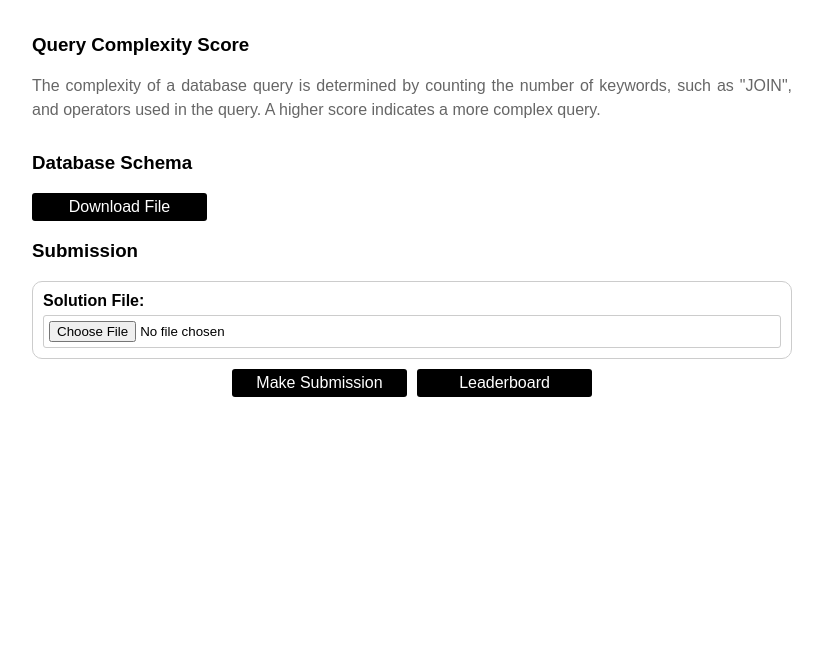
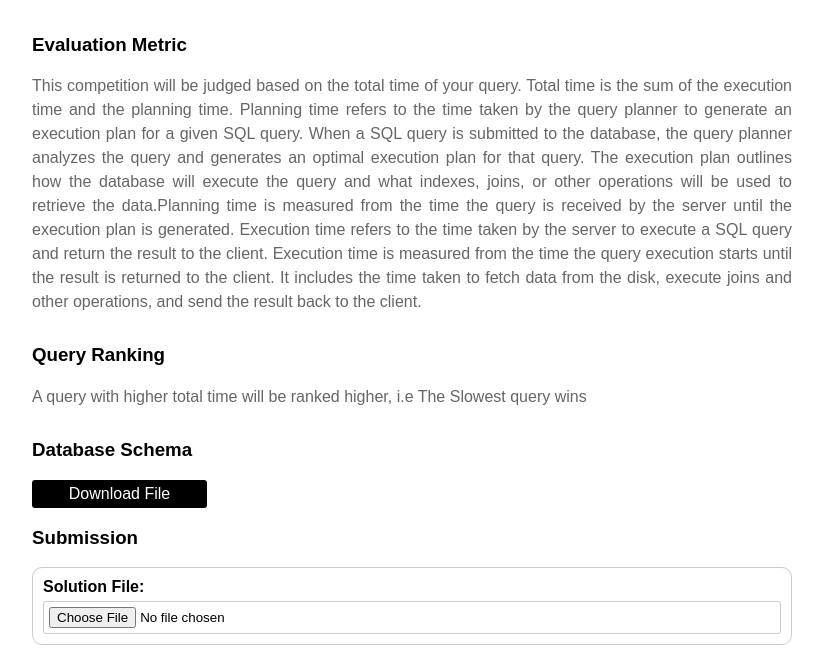
Before and after one commit to AnjuGopalkrishnan/leaderboard, a FastAPI app: page /onecompetition.html in a window 1280 px wide. Shown: the part 149-798 px from the top of the page, without its empty margins (228-1051 px from the left). Before the commit the page ends 546 px from the top, so only its background shows below. Run offline with FastAPI, Linux system fonts and the light colour scheme; parts of the project's set-up code (start-up, migrations or seed data) failed here and were passed over.

Commit message:
UI changes (#7)
Co-authored-by: Aakash <aakash.adithya@gmail.com>

```diff
--- a/main.py
+++ b/main.py
@@ -91,6 +91,10 @@ def home(request: Request):
 @app.get("/hostcompetition.html")
 def home(request: Request):
     return templates.TemplateResponse("hostcompetition.html", {"request": request})
+
+@app.get("/metricsDescription.html")
+def home(request: Request):
+    return templates.TemplateResponse("metricsDescription.html", {"request": request})
 
 
 @app.post("/v1/user/register")
@@ -253,6 +257,8 @@ def get_competition_details(id: int, db: Session = Depends(infra.db.get_db),
         "title": competition.title,
         "description": competition.description,
         "host_user_id": competition.host_user_id,
+        "metric": competition.metric,
+        "query_type" : competition.query_type
     }
 
     return competition_dict
--- a/templates/onecompetition.html
+++ b/templates/onecompetition.html
@@ -188,12 +188,11 @@
         <h2 id="header"></h2>
         <h3>Problem Description</h3>
         <p id="para"></p>
-        <h3>
-            Query Complexity Score
-        </h3>
-        <p>
-            The complexity of a database query is determined by counting the number of keywords, such as "JOIN", and operators used in the query. A higher score indicates a more complex query.
-        </p>
+        <h3>Evaluation Metric</h3>
+        <p id="metric"></p>
+        <h3>Query Ranking</h3>
+        <p id="queryType"></p>
+
         <h3>Database Schema</h3>
         <button type="submit" id="submit" onclick="downloadFile()">Download File</button>
         <h3>Submission</h3>
@@ -201,6 +200,7 @@
             <label for="file">Solution File:</label>
             <input type="file" id="submission" name="file" required>
         </div>
+
 
 
         <div id="error-message">
@@ -263,6 +263,50 @@
                     .then(data => {
                         document.getElementById("header").innerHTML = data.title;
                         document.getElementById("para").innerHTML = data.description;
+                        console.log("Here the metric is " + data.metric);
+                        const metric = data.metric;
+                        const queryType = data.query_type;
+                        console.log("Query type is " + queryType);
+                        if (metric == 3) {
+                            console.log("It is a complexity related query");
+                            document.getElementById("metric").innerHTML = "This competition will be judged based on the Complexity of your query. The complexity of a query is determined by counting the number of keywords, such as 'JOIN', and operators used in the query. A higher score indicates a more complex query.";
+                            if (queryType == 0) {
+                                document.getElementById("queryType").innerHTML = "Simple query wins";
+                            }
+                            else {
+                                document.getElementById("queryType").innerHTML = "Complex query wins";
+                            }
+                        }
+                        else if (metric == 0) {
+                            console.log("It is a execution time query");
+                            document.getElementById("metric").innerHTML = "This competition will be judged based on the execution time of your query. Execution time refers to the time taken by the server to execute a SQL query and return the result to the client. Execution time is measured from the time the query execution starts until the result is returned to the client. It includes the time taken to fetch data from the disk, execute joins and other operations, and send the result back to the client.";
+                            if (queryType == 0) {
+                                document.getElementById("queryType").innerHTML = "A query with lower execution time will be ranked higher, i.e The Fastest query wins";
+                            }
+                            else {
+                                document.getElementById("queryType").innerHTML = "A query with higher execution time will be ranked higher, i.e The Slowest query wins";
+                            }
+                        }
+                        else if (metric == 1) {
+                            console.log("It is a plannig time query");
+                            document.getElementById("metric").innerHTML = "This competition will be judged based on the planning time of your query. Planning time refers to the time taken by the query planner to generate an execution plan for a given SQL query. When a SQL query is submitted to the database, the query planner analyzes the query and generates an optimal execution plan for that query. The execution plan outlines how the database will execute the query and what indexes, joins, or other operations will be used to retrieve the data.Planning time is measured from the time the query is received by the server until the execution plan is generated.";
+                            if (queryType == 0) {
+                                document.getElementById("queryType").innerHTML = "A query with lower planning time will be ranked higher, i.e The Fastest query wins";
+                            }
+                            else {
+                                document.getElementById("queryType").innerHTML = "A query with higher planning time will be ranked higher, i.e The Slowest query wins";
+                            }
+                        }
+                        else  {
+                            console.log("It is a total time query");
+                            document.getElementById("metric").innerHTML = "This competition will be judged based on the total time of your query. Total time is the sum of the execution time and the planning time. Planning time refers to the time taken by the query planner to generate an execution plan for a given SQL query. When a SQL query is submitted to the database, the query planner analyzes the query and generates an optimal execution plan for that query. The execution plan outlines how the database will execute the query and what indexes, joins, or other operations will be used to retrieve the data.Planning time is measured from the time the query is received by the server until the execution plan is generated.                 Execution time refers to the time taken by the server to execute a SQL query and return the result to the client. Execution time is measured from the time the query execution starts until the result is returned to the client. It includes the time taken to fetch data from the disk, execute joins and other operations, and send the result back to the client.";
+                            if (queryType == 0) {
+                                document.getElementById("queryType").innerHTML = "A query with lower total time will be ranked higher, i.e The Fastest query wins";
+                            }
+                            else {
+                                document.getElementById("queryType").innerHTML = "A query with higher total time will be ranked higher, i.e The Slowest query wins";
+                            }
+                        }
                     });
             }
 
```
Also changed, not shown: templates/hostcompetition.html (+6 -6 lines), templates/metricsDescription.html (added, +78 -0 lines).
